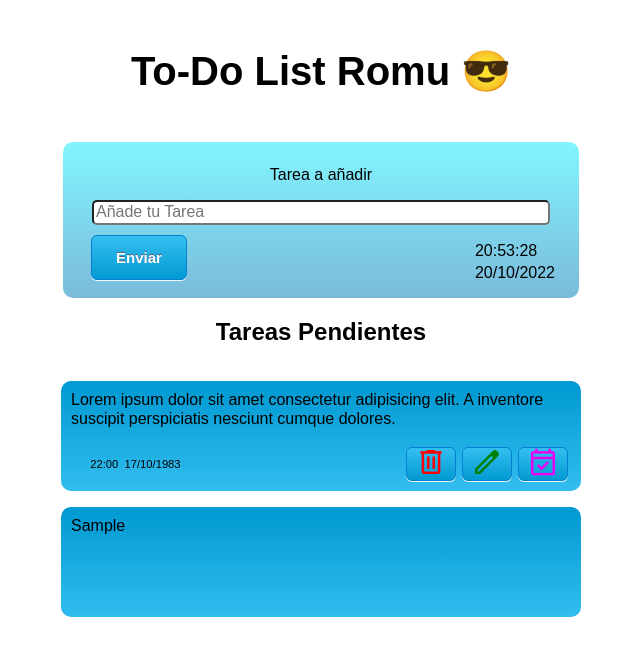
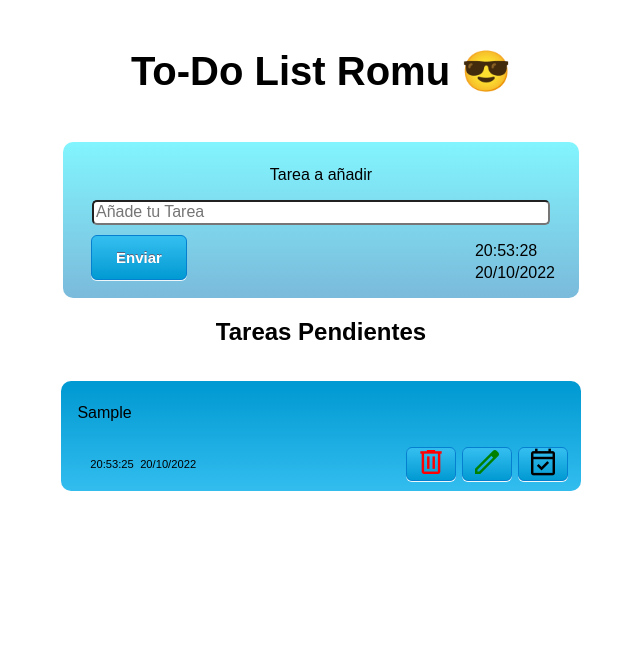
Before and after one commit to Booper83/ToDo-List-Propio, a plain HTML site: page index.html in a window 1280 px wide. Both pictures are taken after typing "Sample" into the empty fields and a click on the button "Enviar". Shown: the whole page, without its empty margins (319-959 px from the left). Drawn offline with nearby package versions, Linux system fonts and the light colour scheme; a web font is replaced by a local one.

Commit message:
desde portatil

```diff
--- a/app.js
+++ b/app.js
@@ -2,8 +2,13 @@ const hora = document.querySelector('#hora');
 const fecha = document.querySelector('#fecha');
 const boton = document.querySelector('#boton');
 const input = document.querySelector('#input');
+const botonCompletar = document.querySelectorAll('#boton_completado')
 
-console.log(input.value);
+
+
+// botonCompletar.addEventListener('click', function(e) {
+//     console.log(e);
+// });
 
 let tareas = {};
 let idTarea = 0;
@@ -15,6 +20,8 @@ boton.addEventListener('click', function(e){
     // console.log(hora.textContent, fecha.textContent);
     crearTarea(input.value);
 })
+
+
 
 function ponerHora(){
     hora.textContent = moment().format('HH:mm:ss');
@@ -48,16 +55,28 @@ tareas[tarea.id] = tarea;
 console.log(tareas);
  input.value = '';
 
- crearDiv(tarea.texto);
+ crearDiv(tarea.texto, tarea.hora, tarea.fecha);
 }
 
-function crearDiv(textTarea){
+function crearDiv(textTarea, horatarea, fechatarea){
     const cajaTareas = document.querySelector('#tareas')
     const divTarea = document.createElement('div');
     const textoTarea = document.createElement('p');
     const divInferior = document.createElement('div')
     const hora_fecha = document.createElement('div');
     const spanHoraTarea = document.createElement('span');
+    const spanFechaTarea = document.createElement('span');
+    const divBotones = document.createElement('div');
+    const divBotonBorrar = document.createElement('div');
+    const divBotonEditar = document.createElement('div');
+    const divBotonCompletado = document.createElement('div');
+    const spanBorrar = document.createElement('span');
+    const spanEditar = document.createElement('span');
+    const spanCompletado = document.createElement('span');
+    const abbrBorrar = document.createElement('abbr');
+    const abbrEditar = document.createElement('abbr');
+    const abbrCompletado = document.createElement('abbr');
+
 
 
     divInferior.classList.add('inferior');
@@ -69,7 +88,37 @@ function crearDiv(textTarea){
     hora_fecha.classList.add('hora_fecha');
     divInferior.appendChild(hora_fecha);
     spanHoraTarea.setAttribute('id', 'hora_tarea');
+    spanHoraTarea.textContent = horatarea;
     hora_fecha.appendChild(spanHoraTarea);
+    spanFechaTarea.setAttribute('id', 'fecha_tarea');
+    spanFechaTarea.textContent = fechatarea; //borrar
+    hora_fecha.appendChild(spanFechaTarea);
+    divBotones.classList.add('botones')
+    divInferior.appendChild(divBotones);
+
+    divBotonBorrar.setAttribute('id', 'boton_borrar');
+    divBotones.appendChild(divBotonBorrar);
+    divBotonBorrar.appendChild(abbrBorrar);
+    spanBorrar.classList.add('borrar', 'material-symbols-outlined');
+    spanBorrar.textContent = 'delete'
+    abbrBorrar.appendChild(spanBorrar);
+
+    divBotonEditar.setAttribute('id', 'boton_editar');
+    divBotones.appendChild(divBotonEditar);
+    divBotonEditar.appendChild(abbrEditar);
+    spanEditar.classList.add('editar', 'material-symbols-outlined');
+    spanEditar.textContent = 'edit'
+    abbrEditar.appendChild(spanEditar);
+
+    divBotonCompletado.setAttribute('id', 'boton_completado');
+    divBotones.appendChild(divBotonCompletado);
+    divBotonCompletado.appendChild(abbrCompletado);
+    spanCompletado.classList.add('Completar', 'material-symbols-outlined');
+    spanCompletado.textContent = 'event_available'
+    abbrCompletado.appendChild(spanCompletado);
+
+    console.log(botonCompletar);
+
 
 }
 
--- a/index.html
+++ b/index.html
@@ -40,34 +40,10 @@
     <div class="tareas centrar">
         <h2>Tareas Pendientes</h2>
         <div id="tareas">
-            <div class="tarea">
-                <p>Lorem ipsum dolor sit amet consectetur adipisicing elit. A inventore suscipit perspiciatis nesciunt
-                    cumque dolores.
 
-                </p>
-                <div class="inferior">
-                    <div class="hora_fecha">
-                        <span id="hora_tarea">22:00</span>
-                        <span id="fecha_tarea">17/10/1983</span>
-                    </div>
-                    <div class="botones">
-                        <div id="boton_borrar"><abbr title="Borrar Tarea"><span
-                                    class="borrar material-symbols-outlined">
-                                    delete
-                                </span></abbr></div>
-                        <div id="boton_editar"><abbr title="Editar Tarea"><span
-                                    class="editar material-symbols-outlined">
-                                    edit
-                                </span></abbr></div>
-                        <div id="boton_completado"><abbr title="Completar Tarea"><span
-                                    class="completado material-symbols-outlined">
-                                    event_available
-                                </span></abbr></div>
-                    </div>
-                </div>
-            </div>
         </div>
     </div>
+
 
     <template>
         <div class="tarea">
--- a/style.css
+++ b/style.css
@@ -109,8 +109,8 @@ button:active {
 }
 
 .tarea p {
-    margin: 0 0 1rem 0;
-
+    margin: .4rem 0 1rem .4rem;
+    line-height: 30px;
 }
 
 .inferior {
```
